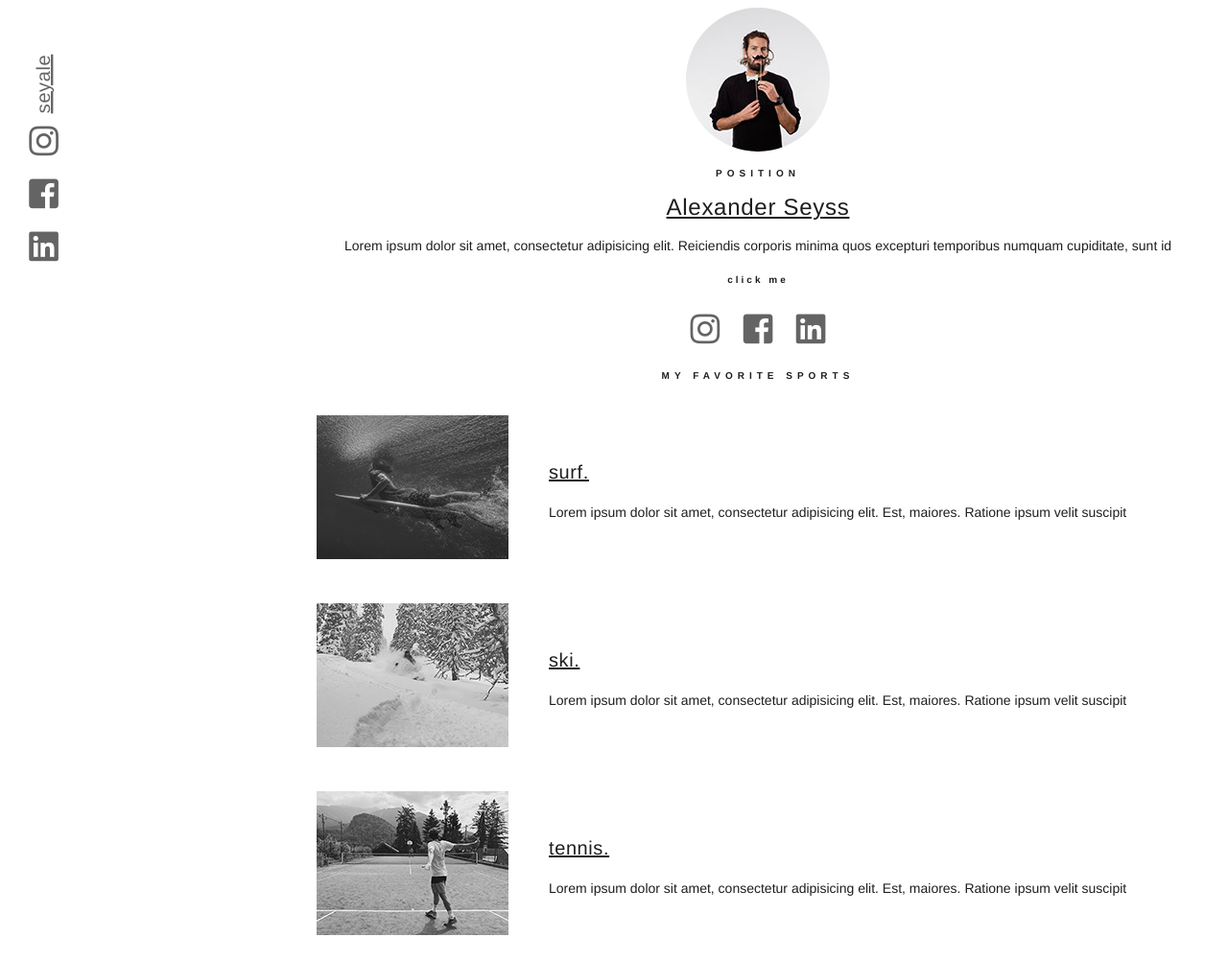
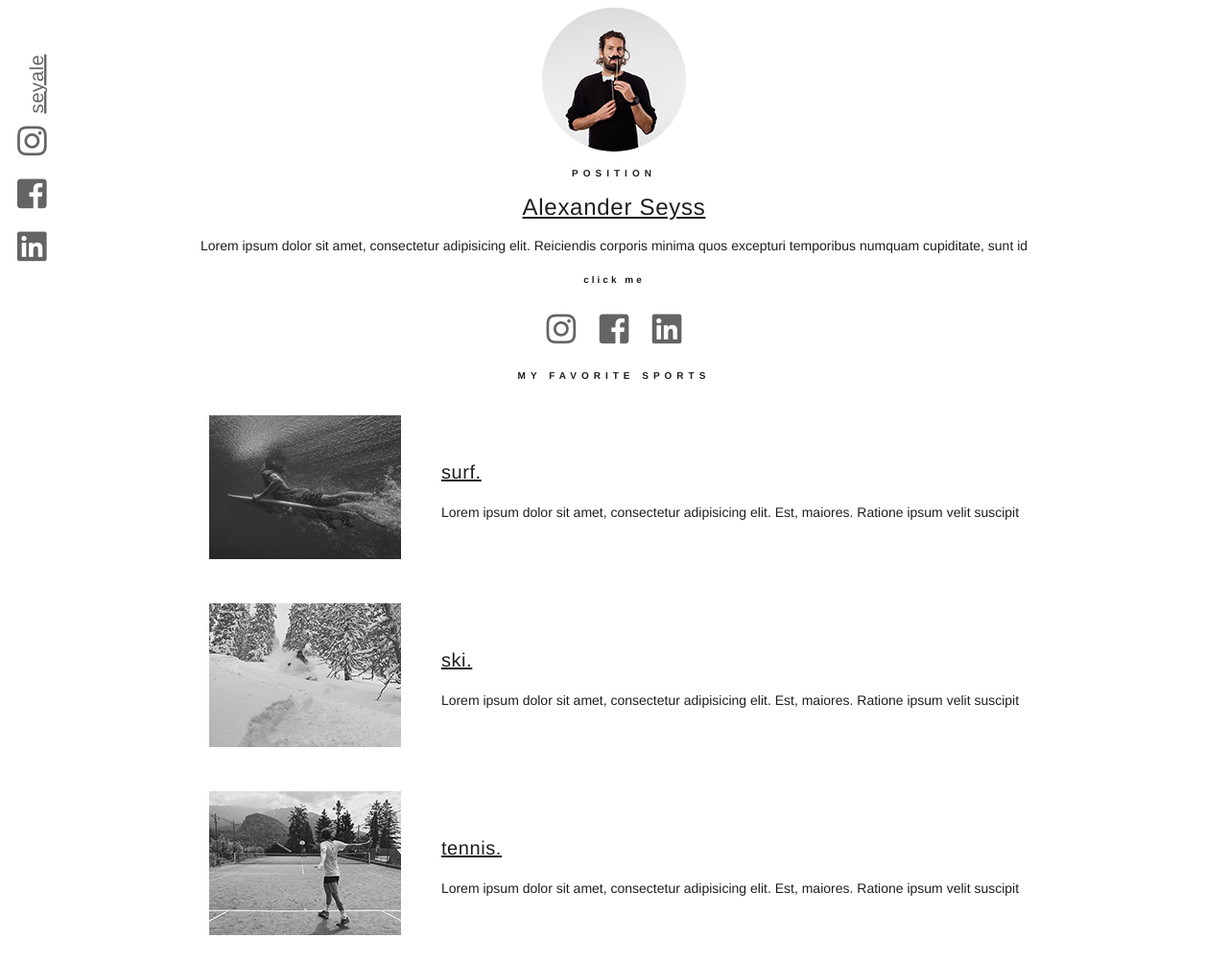
Before and after one commit to seyale/profile, a plain HTML site: page index.html in a window 1280 px wide. Shown: the top 1002 px of the page at 96% size. Drawn offline with Linux system fonts and the light colour scheme.

Commit message:
design adaptions

```diff
--- a/index.html
+++ b/index.html
@@ -34,7 +34,7 @@
         </ul>
     </div>
 
-    <div id="page-content" class = "container">
+    <div class = "container">
       <!-- Profile Information -->
       <div class = "card text-center">
         <img src="./images/profil.jpg" alt="alexander profile picture" id = "img_profile">
@@ -68,7 +68,7 @@
       <!-- Favorite Sports -->
       <h4 class = "uppercase">My favorite Sports</h4>
       <div class = "card text-center">
-        <table>
+        <table class = "center">
           <tbody>
             <tr>
               <td>
--- a/style.css
+++ b/style.css
@@ -60,36 +60,22 @@ ul {
   padding: 0px;
 }
 
+table.center {
+  margin-left: auto;
+  margin-right: auto;
+}
+
 td {
   text-align: left;
   margin: 20px;
   padding: 20px;
 }
 
-@media (max-width: 540px) {
-  .container {
-    width: 650px;
-    margin: 30px auto;
-    }
-  }
-
-@media (max-width: 540px) {
-  .card {
-    background: rgb(255, 255, 255);
-    padding: 20px;
-    margin: 20px;
-  }
-}
-
 #sidebar {
   text-align: center;
   position: fixed;
-  width: 75px;
+  width: 50px;
   top: 40px;
-}
-
-#page-content {
-  margin-left: 300px;
 }
 
 .inline-sidebar {
@@ -123,7 +109,24 @@ filter: progid:DXImageTransform.Microsoft.BasicImage(rotation=3);
 
 }
 
+@media (max-width: 540px) {
+  .container {
+    width: 650px;
+    margin-top: 40px;
+    }
+  }
 
+#page-content {
+  margin-left: 50px
+}
+
+@media (max-width: 540px) {
+  .card {
+    background: rgb(255, 255, 255);
+    padding: 20px;
+    margin: 20px;
+  }
+}
 
 .text-center {
   text-align: center;
```
